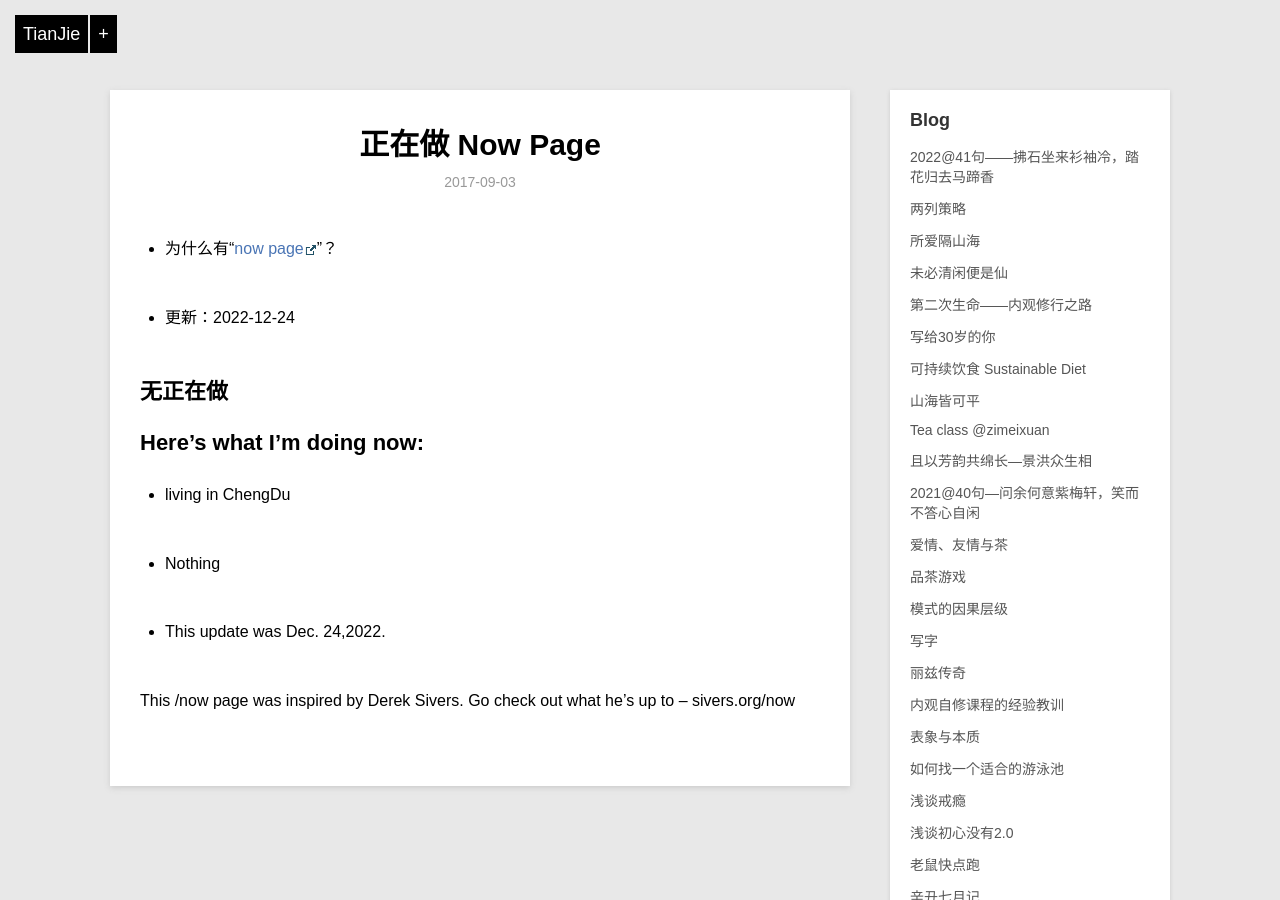
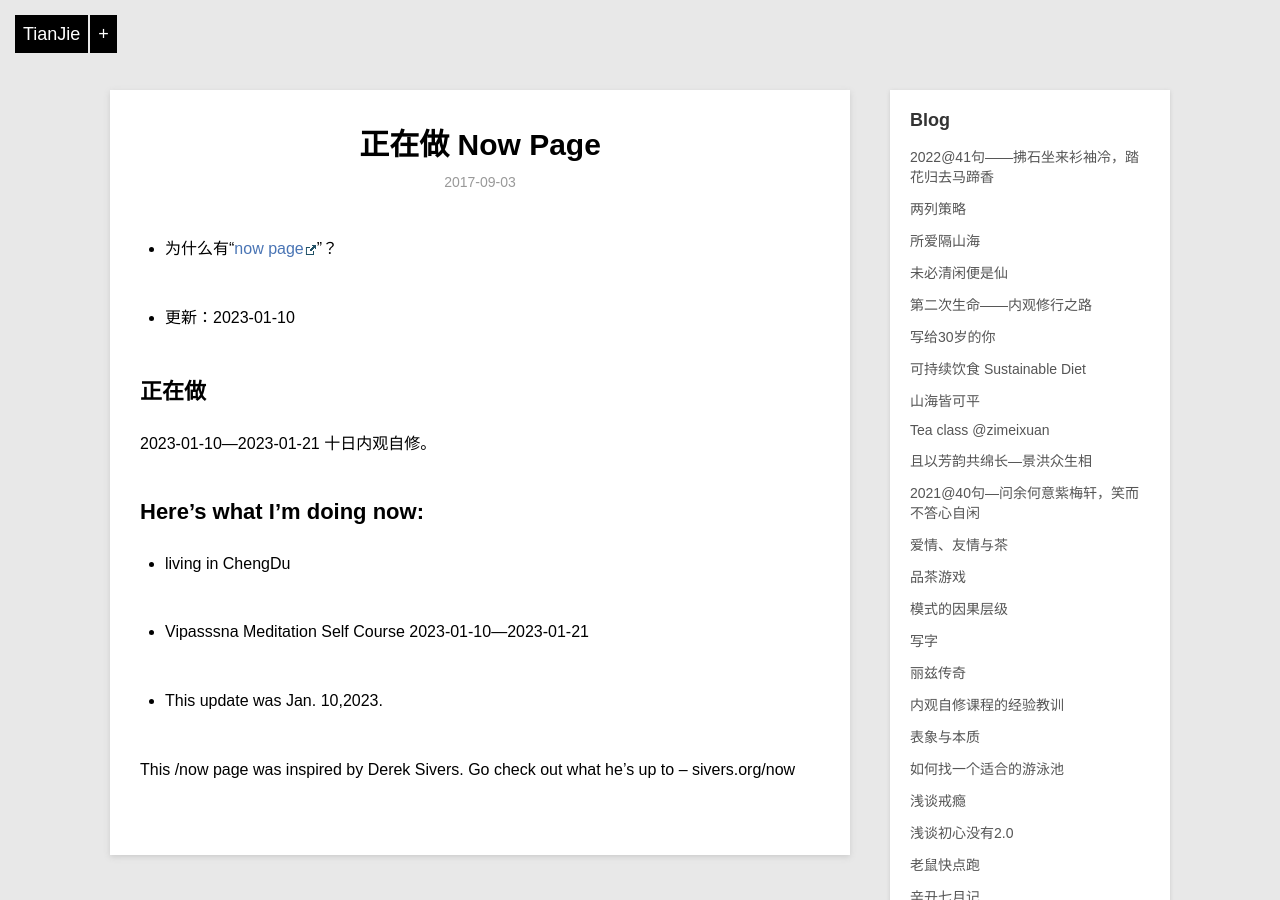
Before and after one commit to violettianjie/violettianjie.github.io, a Jekyll site: the page built from _posts/blog/2017-09-03-now.md, in a window 1280 px wide and 900 px high. Built offline with Jekyll 4.4.1, drawn with Linux system fonts in a browser that asks for light colours; comment, search, counter and statistics services are not loaded.

Commit message:
Update 2017-09-03-now.md

```diff
--- a/_posts/blog/2017-09-03-now.md
+++ b/_posts/blog/2017-09-03-now.md
@@ -9,13 +9,13 @@ category: blog
 - 为什么有“[now page](http://nownownow.com/about)”？
 
 
-- 更新：2022-12-24
+- 更新：2023-01-10
 
 
-## 无正在做
+## 正在做
 
 
-
+2023-01-10---2023-01-21 十日内观自修。
 
 
 
@@ -26,9 +26,9 @@ category: blog
 
 - living in ChengDu
 
-- Nothing
+- Vipasssna Meditation Self Course 2023-01-10---2023-01-21
 
-- This update was Dec. 24,2022.
+- This update was Jan. 10,2023.
 
 This /now page was inspired by Derek Sivers. Go check out what he’s up to – sivers.org/now
 
```
